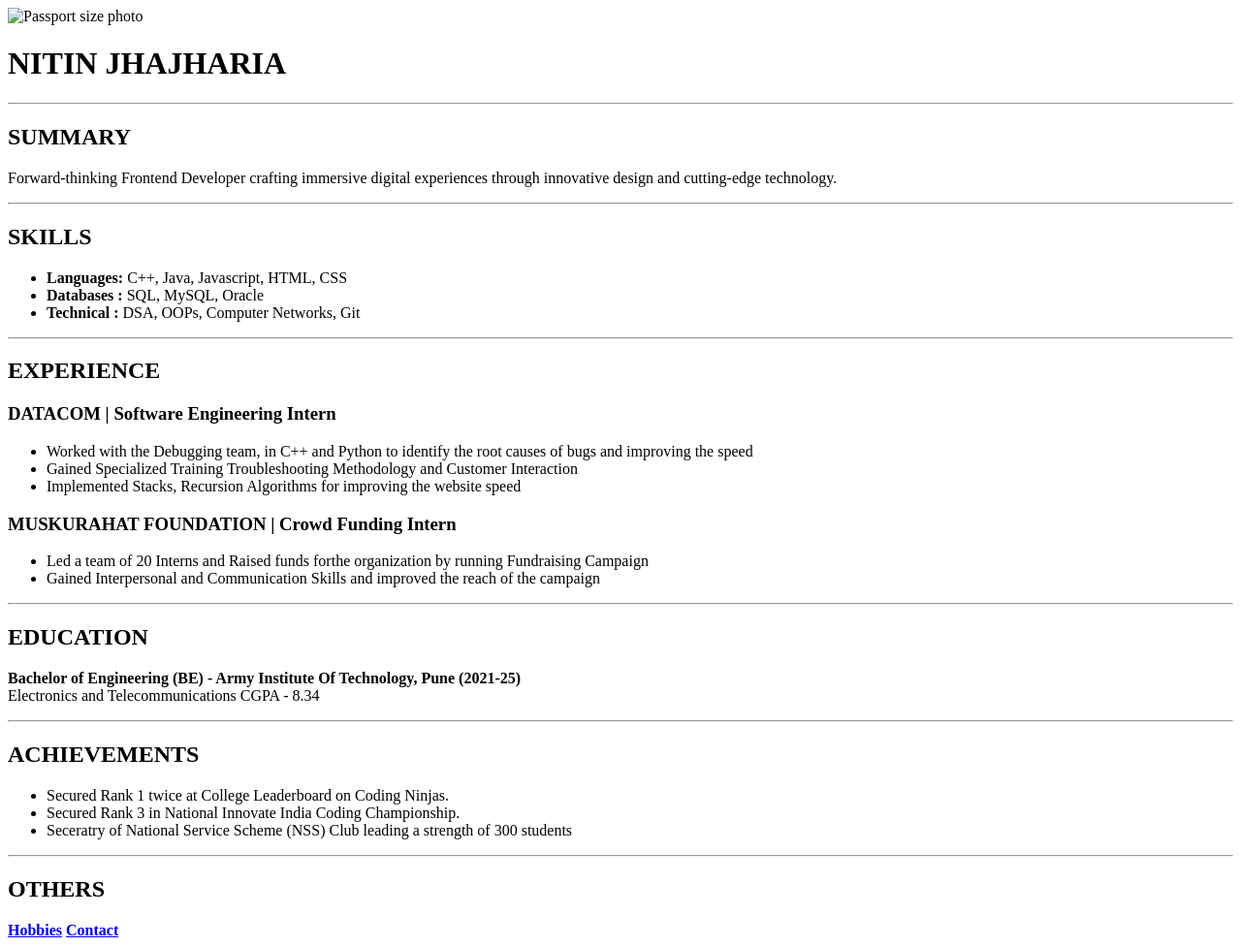
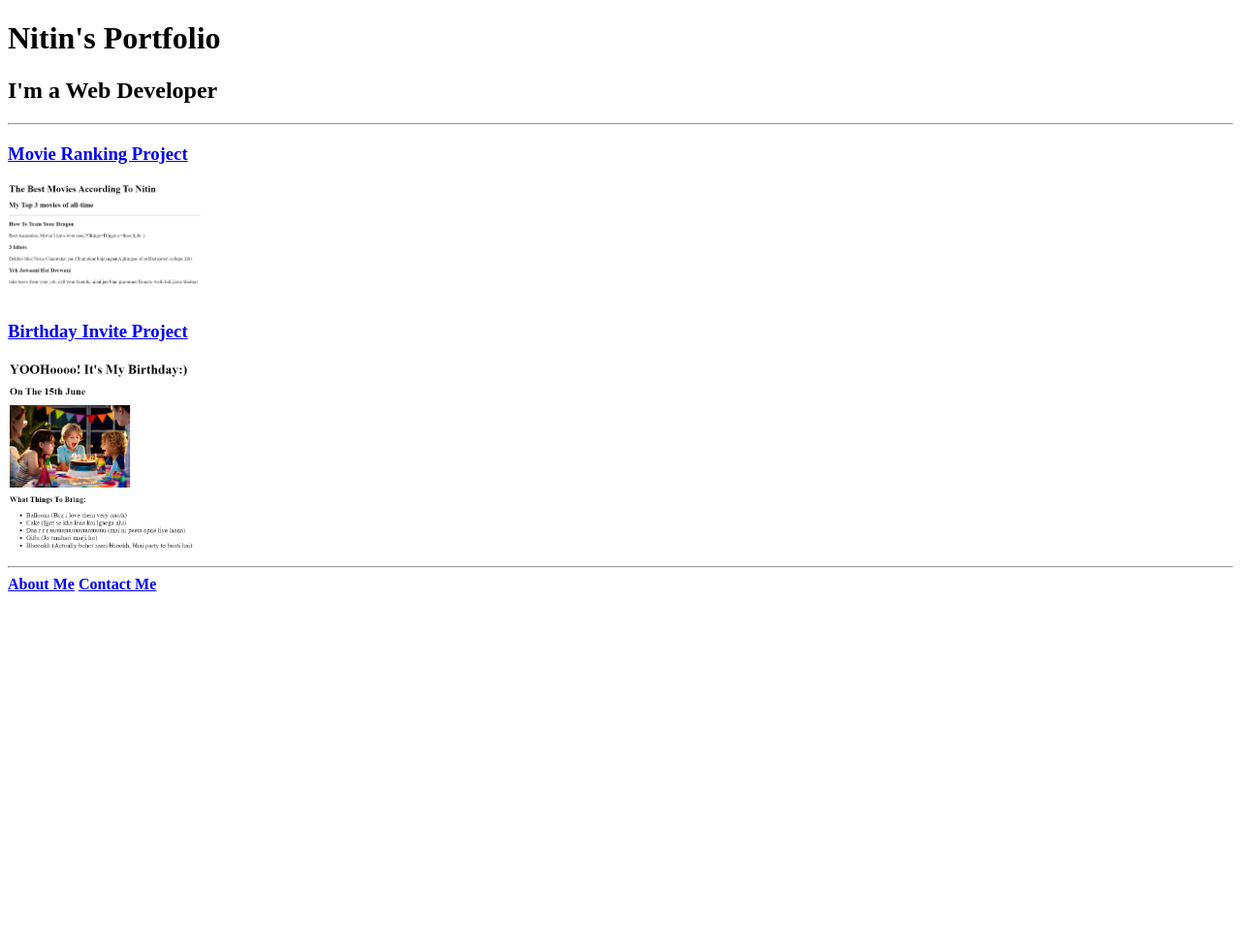
Before and after one commit to Me-Nitin/Html-Portfolio, a plain HTML site: page index.html in a window 1280 px wide. Shown: the whole page at 97% size. After the commit the page ends 800 px from the top, so only its background shows below. Drawn offline with Linux system fonts and the light colour scheme.

Commit message:
Update index.html

```diff
--- a/index.html
+++ b/index.html
@@ -2,61 +2,20 @@
 <html lang="en">
 <head>
     <meta charset="UTF-8">
-    <title>Nitin's Resume</title>
+    <meta name="viewport" content="width=device-width, initial-scale=1.0">
+    <title>Nitin's Portfolio</title>
 </head>
 <body>
-    <img src="./images/passport.jpg" alt="Passport size photo" width="150"
-    height="170">
-    <h1>NITIN JHAJHARIA</h1>
+    <h1>Nitin's Portfolio</h1>
+    <h2>I'm a Web Developer</h2>
     <hr>
-
-    <h2>SUMMARY</h2>
-    <p>Forward-thinking Frontend Developer crafting immersive digital experiences through innovative design and cutting-edge technology.</p>
-    <hr>
-    <h2>SKILLS</h2>
-    <ul>
-        <li><b>Languages:</b> C++, Java, Javascript, HTML, CSS</li>
-        <li><b>Databases :</b>          SQL, MySQL, Oracle</li>
-        <li><b>Technical :</b> DSA, OOPs, Computer Networks, Git</li>
-    </ul>
-    <hr>
-    <h2>EXPERIENCE</h2>
-   <h3>DATACOM | Software Engineering Intern</h3>
-    <ul>
-        <li>Worked with the Debugging team, in C++ and Python to identify the root
-            causes of bugs and improving the speed
-            </li>
-            <li>Gained Specialized Training Troubleshooting Methodology and Customer
-                Interaction</li>
-                <li>Implemented Stacks, Recursion Algorithms for improving the website speed</li>
-    </ul>
-    <h3>MUSKURAHAT FOUNDATION | Crowd Funding Intern</h3>
-    <ul>
-        <li>Led a team of 20 Interns and Raised funds forthe organization by running
-            Fundraising Campaign
-        </li>
-        <li> Gained Interpersonal and Communication Skills and improved the reach of the
-        campaign</li>
-    </ul>
-    <hr>
-    <h2>EDUCATION</h2>
-   <p><b>Bachelor of Engineering (BE) - Army Institute Of Technology, Pune (2021-25)</b> <br/>
-    Electronics and Telecommunications     CGPA - 8.34</p>
-    <hr>
-    <h2>ACHIEVEMENTS</h2>
-    <ul>
-        <li>Secured Rank 1 twice at College Leaderboard on Coding Ninjas.
-        </li>
-        <li>Secured Rank 3 in National Innovate India
-                Coding Championship.</li>
-        <li>Seceratry of National Service
-                    Scheme (NSS) Club leading a strength of
-                    300 students</li>
-    </ul>
-    <hr>
-    <h2>OTHERS</h2>
-   <b> <a href="./hobby.html">Hobbies</a>
-    <a href="./contact.html">Contact</a></b>
+   <h3> <a href="./public/movie-ranking.html">Movie Ranking Project</a></h3>
+   <img src="./assets/images/meri-moviee.png" height="120" alt="Reference image of movie project">
+   <h3><a href="./public/birthday-invite.html">Birthday Invite Project</a></h3>
+   <img src="./assets/images/mera-birthday.png" alt="Birthday project reference image" height="200">
+<hr>
+<b><a href="./public/about.html">About Me</a>
+<a href="./public/contact.html">Contact Me</a></b>
 
 </body>
 </html>
```
